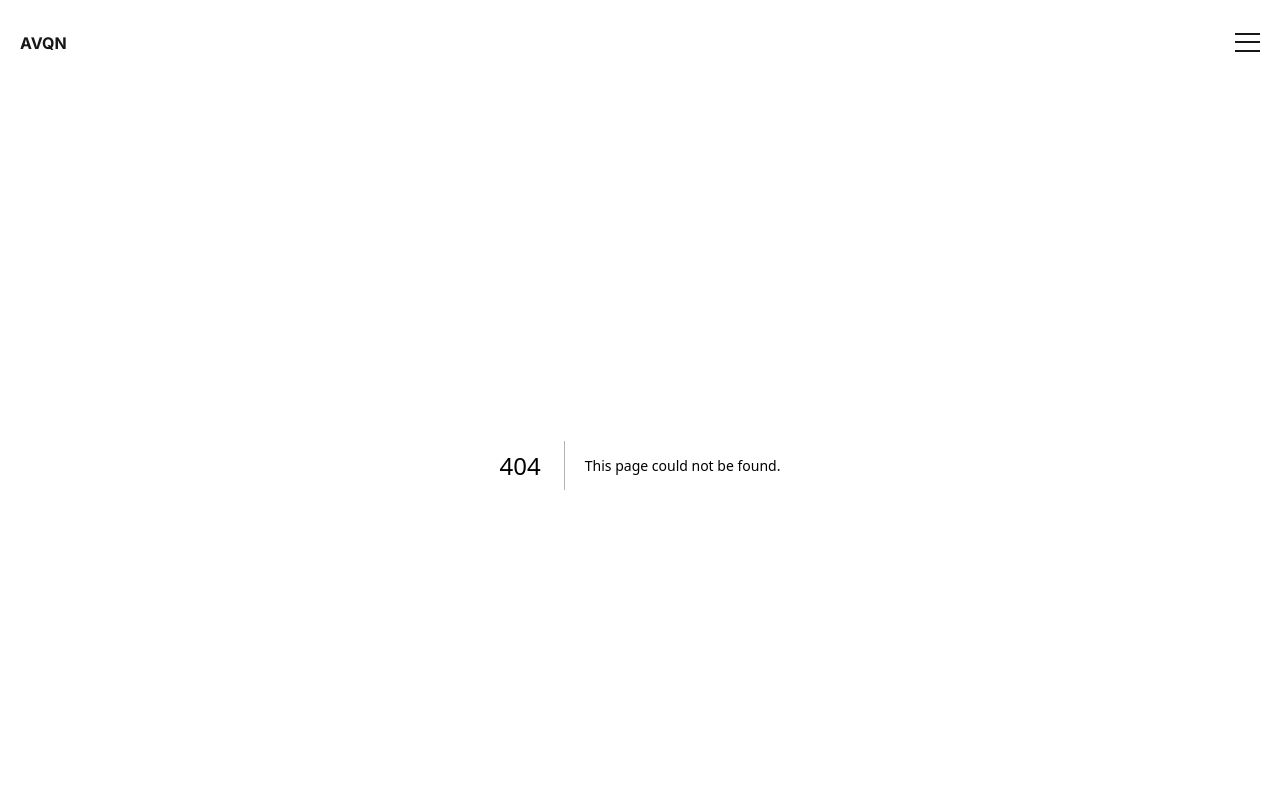
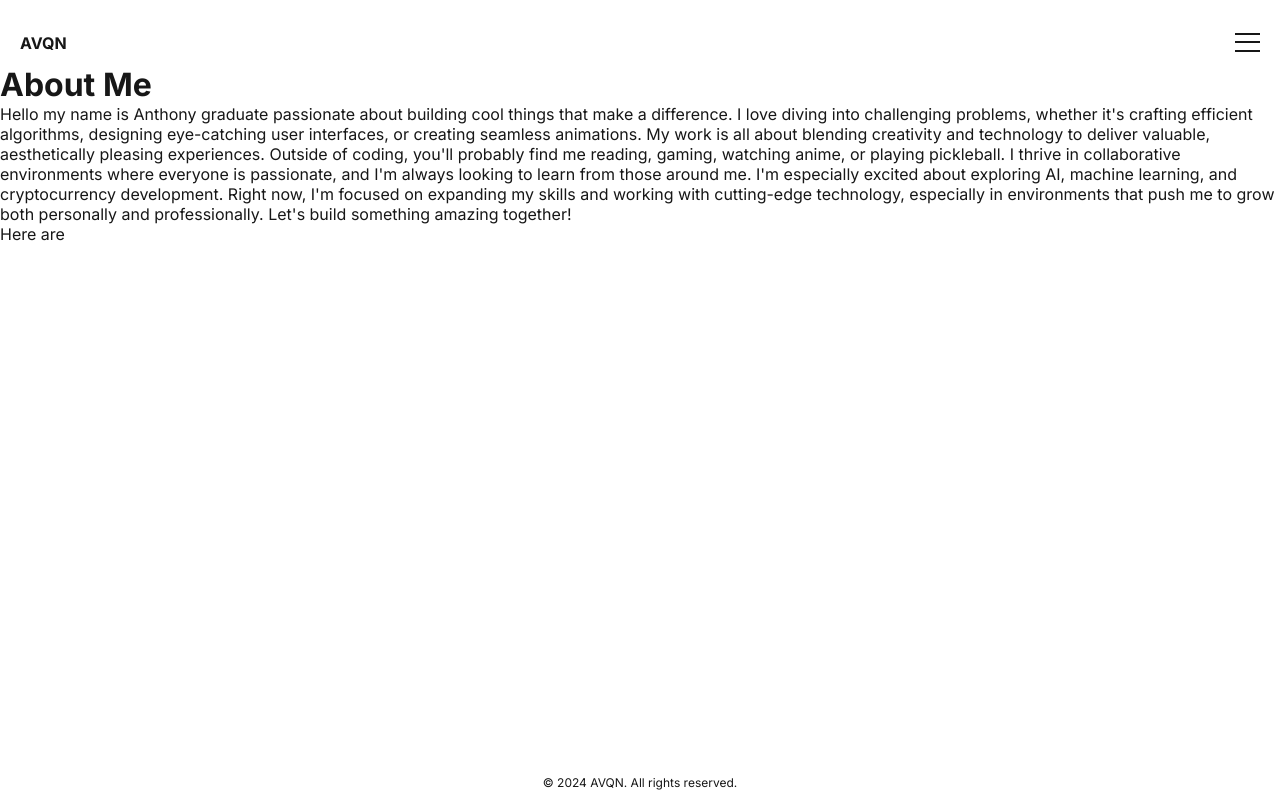
Before and after one commit to anthonynuge/avqn-dev, a Next.js app: page /about in a window 1280 px wide. Before the commit this address had no page. Built offline with nearby package versions, Linux system fonts and the light colour scheme.

Commit message:
Add filler about page.

```diff
--- /dev/null
+++ b/src/app/about/page.tsx
@@ -0,0 +1,31 @@
+import React from "react";
+
+const AboutPage = () => {
+  return (
+    <div>
+      <div></div>
+      <div>
+        <h1>About Me</h1>
+        <p>
+          Hello my name is Anthony graduate passionate about building cool
+          things that make a difference. I love diving into challenging
+          problems, whether it's crafting efficient algorithms, designing
+          eye-catching user interfaces, or creating seamless animations. My work
+          is all about blending creativity and technology to deliver valuable,
+          aesthetically pleasing experiences. Outside of coding, you'll probably
+          find me reading, gaming, watching anime, or playing pickleball. I
+          thrive in collaborative environments where everyone is passionate, and
+          I'm always looking to learn from those around me. I'm especially
+          excited about exploring AI, machine learning, and cryptocurrency
+          development. Right now, I'm focused on expanding my skills and working
+          with cutting-edge technology, especially in environments that push me
+          to grow both personally and professionally. Let's build something
+          amazing together!
+        </p>
+        <p>Here are </p>
+      </div>
+    </div>
+  );
+};
+
+export default AboutPage;
--- a/src/components/ProjectCard/ProjectCard.module.css
+++ b/src/components/ProjectCard/ProjectCard.module.css
@@ -28,8 +28,9 @@
 }
 
 .tagContainer {
+  margin-top: 1rem;
   display: flex;
-  justify-content: space-evenly;
+  gap: 5px;
 }
 
 .tag {
--- a/src/components/ProjectCard/ProjectCard.tsx
+++ b/src/components/ProjectCard/ProjectCard.tsx
@@ -32,7 +32,7 @@ const ProjectCard: React.FC<ProjectCardProps> = ({
       <div className={styles.cardContent}>
         <h3 className={styles.title}>{title}</h3>
         <p>{description}</p>
-        <div className={styles.tagContainter}>
+        <div className={styles.tagContainer}>
           {tags.map((tag, index) => (
             <span key={index} className={styles.tag}>
               {tag}
```
